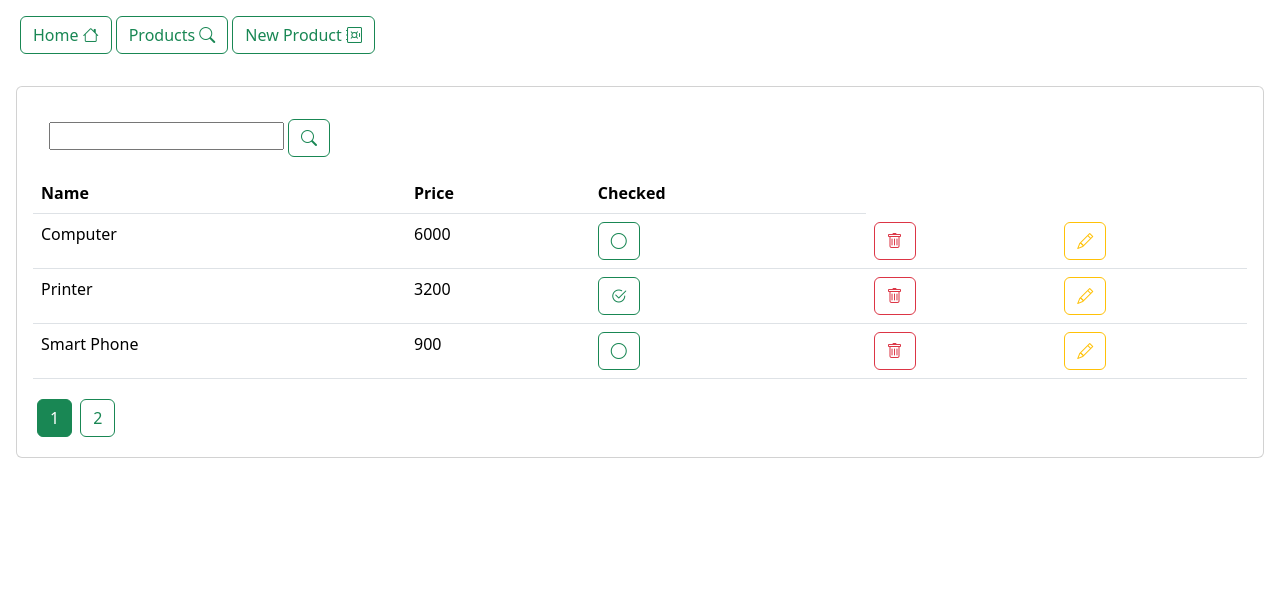
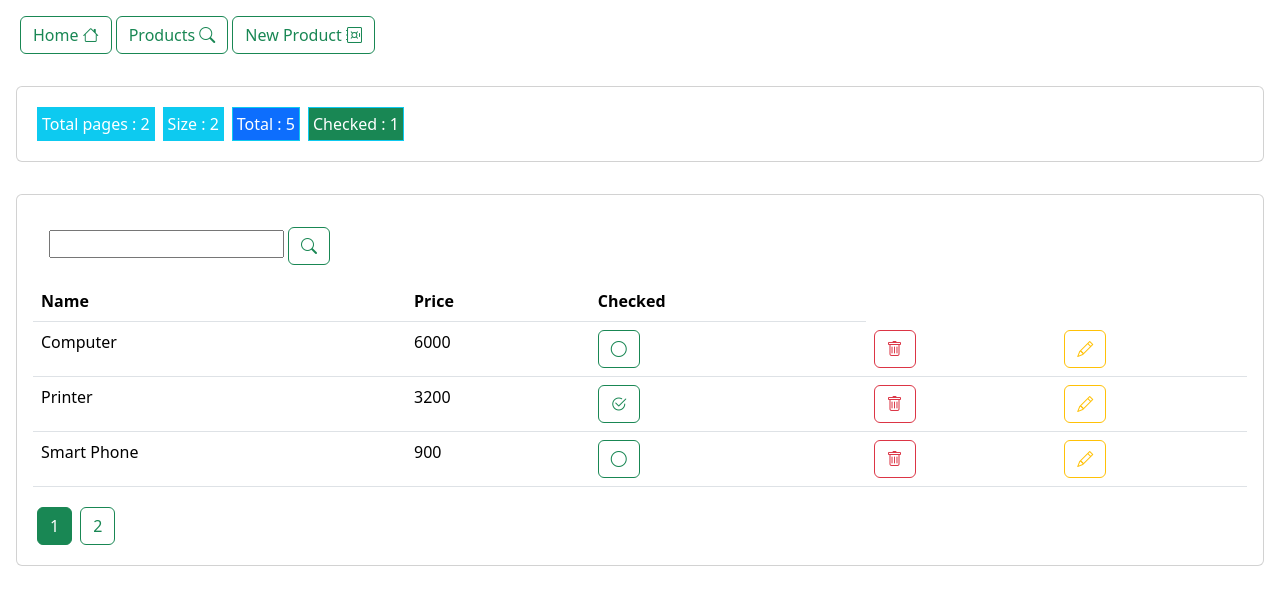
Before and after one commit to Younes-Hounain/Full-Stack-Angular-JSON-Server-Product-Management-Web-App, an Angular app in the folder Product-Management-App/: page /products in a window 1280 px wide. Shown: the top 604 px of the page. Built offline with nearby package versions, Linux system fonts and the light colour scheme; data requests are answered from the project's data file.

Commit message:
[CD] : Added the Products Dashboard :information_source:

```diff
--- a/Product-Management-App/src/app/app.component.html
+++ b/Product-Management-App/src/app/app.component.html
@@ -13,6 +13,7 @@
     </li>
   </ul>
 </nav>
+<app-dashboard></app-dashboard>
 <router-outlet>
 
 </router-outlet>
--- a/Product-Management-App/src/app/app.component.ts
+++ b/Product-Management-App/src/app/app.component.ts
@@ -3,11 +3,12 @@ import { CommonModule } from '@angular/common';
 import {RouterLink, RouterOutlet} from '@angular/router';
 import {HttpClientModule} from "@angular/common/http";
 import {FormsModule, ReactiveFormsModule} from "@angular/forms";
+import {DashboardComponent} from "./dashboard/dashboard.component";
 
 @Component({
   selector: 'app-root',
   standalone: true,
-  imports: [CommonModule, RouterOutlet, RouterLink, HttpClientModule, ReactiveFormsModule, FormsModule],
+  imports: [CommonModule, RouterOutlet, RouterLink, HttpClientModule, ReactiveFormsModule, FormsModule, DashboardComponent],
   templateUrl: './app.component.html',
   styleUrl: './app.component.css'
 })
--- /dev/null
+++ b/Product-Management-App/src/app/dashboard/dashboard.component.html
@@ -0,0 +1,22 @@
+
+
+<div class="p-3">
+  <div class="card">
+    <div class="card-body">
+      <ul class="nav nav-pills">
+        <li>
+          <label class="border border-info p-1 bg-info text-white m-1">Total pages : {{appState.productsState.totalPages}}</label>
+        </li>
+        <li>
+          <label class="border border-info p-1 bg-info text-white m-1">Size : {{appState.productsState.totalPages}}</label>
+        </li>
+        <li>
+          <label class="border border-info p-1 bg-primary text-white m-1">Total : {{appState.productsState.totalProducts}}</label>
+        </li>
+        <li>
+          <label class="border border-info p-1 bg-success text-white m-1">Checked : {{totalCheckedProducts()}}</label>
+        </li>
+      </ul>
+    </div>
+  </div>
+</div>
--- /dev/null
+++ b/Product-Management-App/src/app/dashboard/dashboard.component.ts
@@ -0,0 +1,20 @@
+import { Component } from '@angular/core';
+import {AppStateService} from "../services/app-state.service";
+
+@Component({
+  selector: 'app-dashboard',
+  standalone: true,
+  imports: [],
+  templateUrl: './dashboard.component.html',
+  styleUrl: './dashboard.component.css'
+})
+export class DashboardComponent {
+  constructor(public appState:AppStateService) {
+  }
+
+  totalCheckedProducts() {
+    let checkedProducts =
+      this.appState.productsState.products.filter((p:any) => p.checked == true);
+    return checkedProducts.length;
+  }
+}
--- a/Product-Management-App/src/app/products/products.component.ts
+++ b/Product-Management-App/src/app/products/products.component.ts
@@ -2,7 +2,6 @@ import {Component, OnInit} from '@angular/core';
 import {AsyncPipe, NgClass, NgForOf} from "@angular/common";
 import {ProductService} from "../services/product.service";
 import {Product} from "../model/product.model";
-import {Observable} from "rxjs";
 import {FormsModule} from "@angular/forms";
 import {Router} from "@angular/router";
 import {AppStateService} from "../services/app-state.service";
@@ -36,6 +35,7 @@ export class ProductsComponent implements OnInit{
           // @ts-ignore
           this.appState.productsState.products = resp.body as Product[];
           let totalProducts:number = parseInt(resp.headers.get('x-total-count')!);
+          this.appState.productsState.totalProducts = totalProducts;
           this.appState.productsState.totalPages = Math.floor(totalProducts/this.appState.productsState.pageSize);
           if (totalProducts%this.appState.productsState.pageSize!=0){
             this.appState.productsState.totalPages++;
@@ -60,8 +60,10 @@ export class ProductsComponent implements OnInit{
     if (confirm("Are you sure you want to delete this product?"))
     this.productService.deleteProduct(product).subscribe((data: any) => {
       //this.getProducts();
-      this.appState.productsState.products = this.appState.productsState.products.filter((p:any) => p.id!= product.id)
-    })  }
+      //this.appState.productsState.products = this.appState.productsState.products.filter((p:any) => p.id!= product.id)
+      this.searchProducts();
+    })
+  }
 
   // searchProducts() {
   //   this.currentPage = 1;
--- a/Product-Management-App/src/app/services/app-state.service.ts
+++ b/Product-Management-App/src/app/services/app-state.service.ts
@@ -6,12 +6,13 @@ import {Product} from "../model/product.model";
 })
 export class AppStateService {
 
-  public productsState = {
+  public productsState:any = {
     products:[],
     keyword: "",
     totalPages: 0,
     pageSize: 3,
-    currentPage: 1
+    currentPage: 1,
+    totalProducts: 0
   }
 
   constructor() { }
```
Also changed, not shown: Product-Management-App/src/app/dashboard/dashboard.component.css (added), 1 other file (tests, documents, lock files or other folders).
